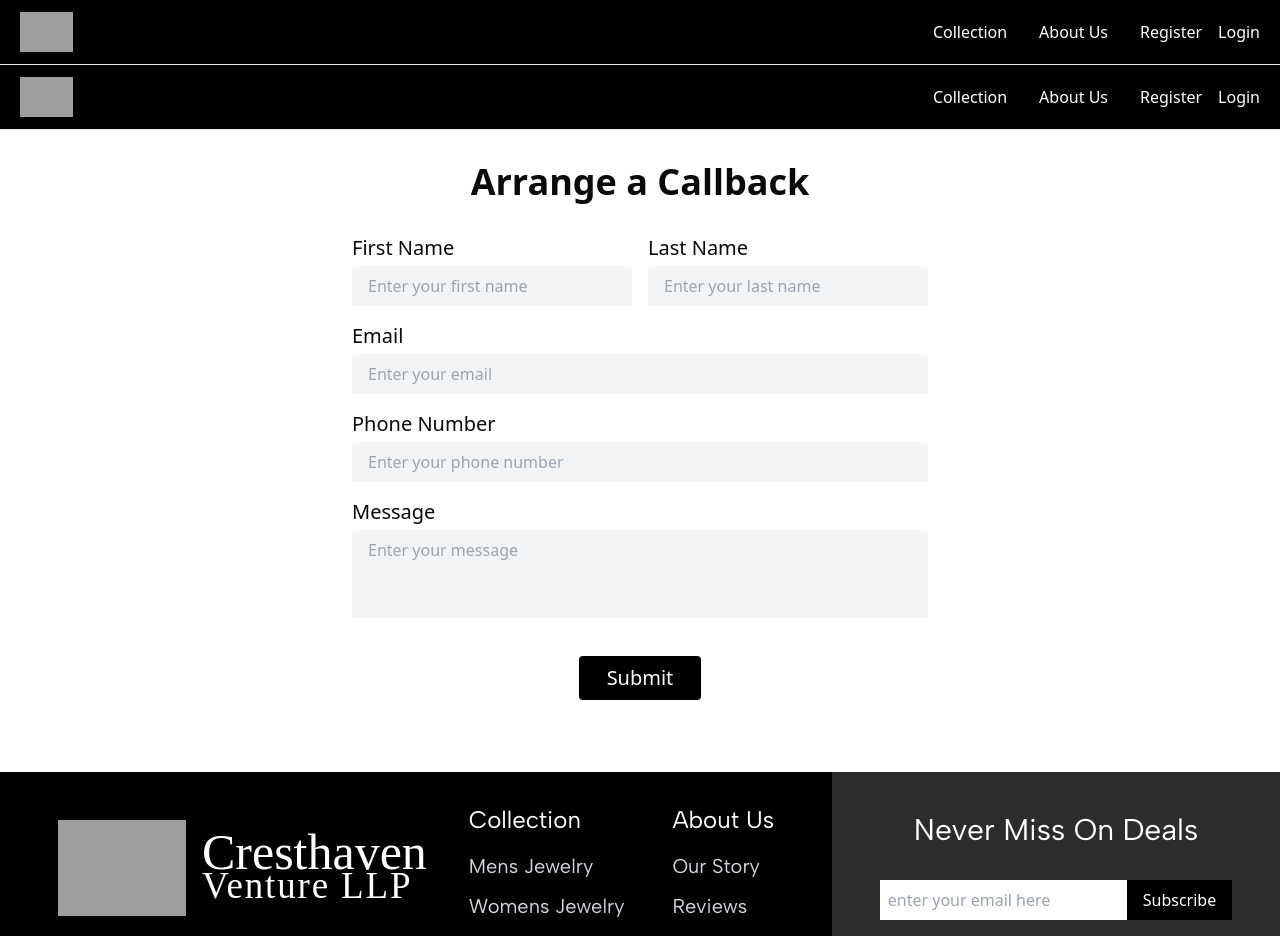
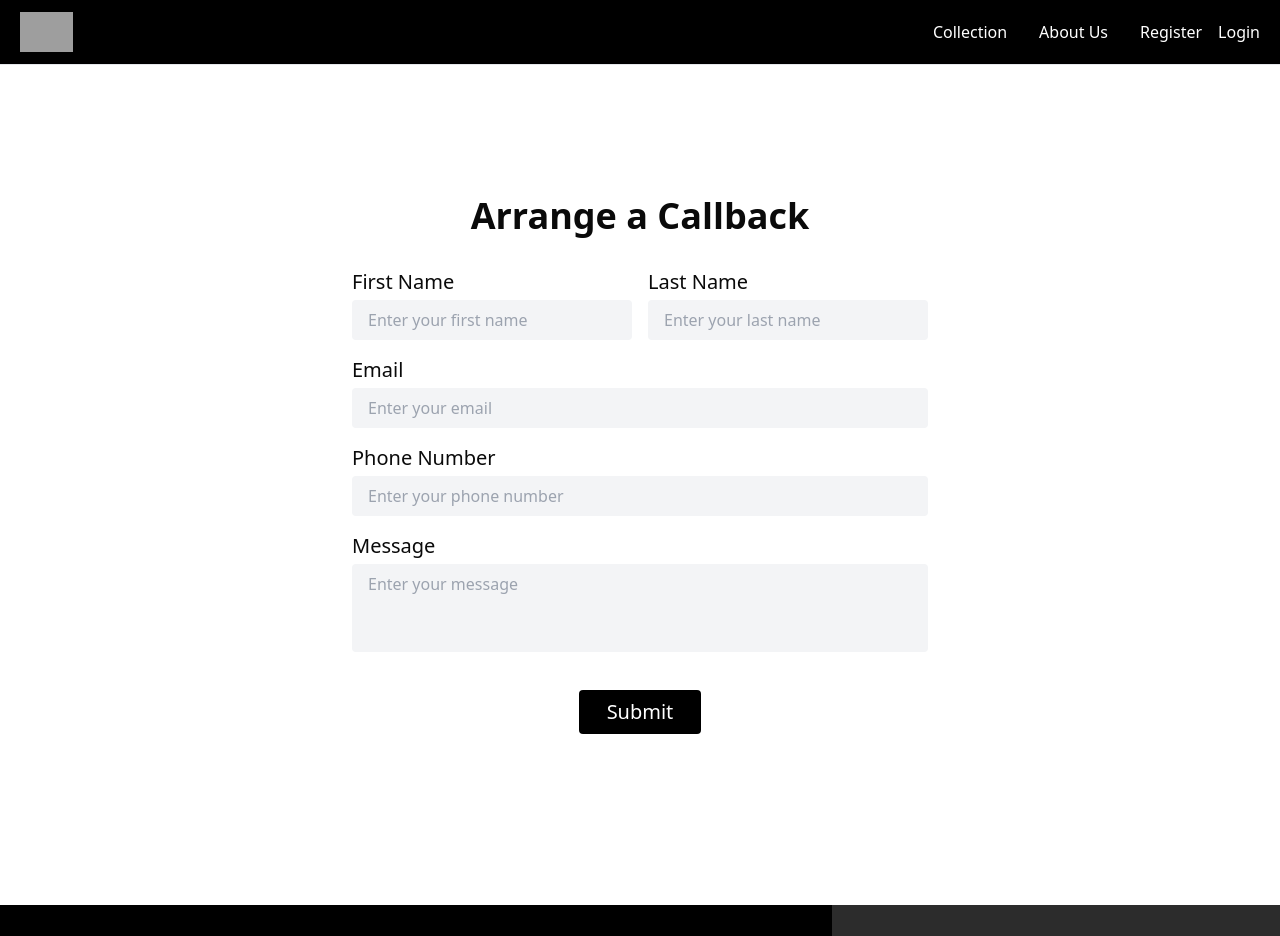
Before and after one commit to RnPsoft-Pvt-Ltd/Jwellery-Site, a React (Vite) app in the folder frontend/: page /arrangecallback in a window 1280 px wide. Shown: the top 936 px of the page. Built offline with nearby package versions, Linux system fonts and the light colour scheme; grey boxes are pictures that could not be loaded; a web font is replaced by a local one.

Commit message:
Backend integration v25

```diff
--- a/frontend/src/components/CreateProduct.jsx
+++ b/frontend/src/components/CreateProduct.jsx
@@ -1,6 +1,5 @@
 import { useState, useEffect } from 'react';
 import { ArrowLeft, Camera } from 'lucide-react';
-import Sidebar from './layouts/components/AdminSidebar';
 
 const CreateProduct = () => {
   const [formData, setFormData] = useState({
@@ -222,8 +221,6 @@
 
   return (
     <div className="min-h-screen bg-gray-50">
-      <Sidebar />
-
       <main className="pl-64 pt-16">
         <div className="p-6 max-w-7xl mx-auto">
           {/* Header */}
--- a/frontend/src/pages/ArrangeCallback.jsx
+++ b/frontend/src/pages/ArrangeCallback.jsx
@@ -1,6 +1,4 @@
 import React, { useState } from 'react';
-import Header from '../components/layouts/components/Header';
-import Footer from '../components/layouts/components/Footer';
 
 const ArrangeCallback = () => {
   const [formData, setFormData] = useState({
@@ -27,7 +25,7 @@
 
   return (
     <div className="min-h-screen flex flex-col">
-      <Header />
+
 
       {/* Main content */}
       <main className="flex-grow flex items-center justify-center px-4 py-8 bg-white">
@@ -134,8 +132,6 @@
           </form>
         </div>
       </main>
-
-      <Footer />
     </div>
   );
 };
```
